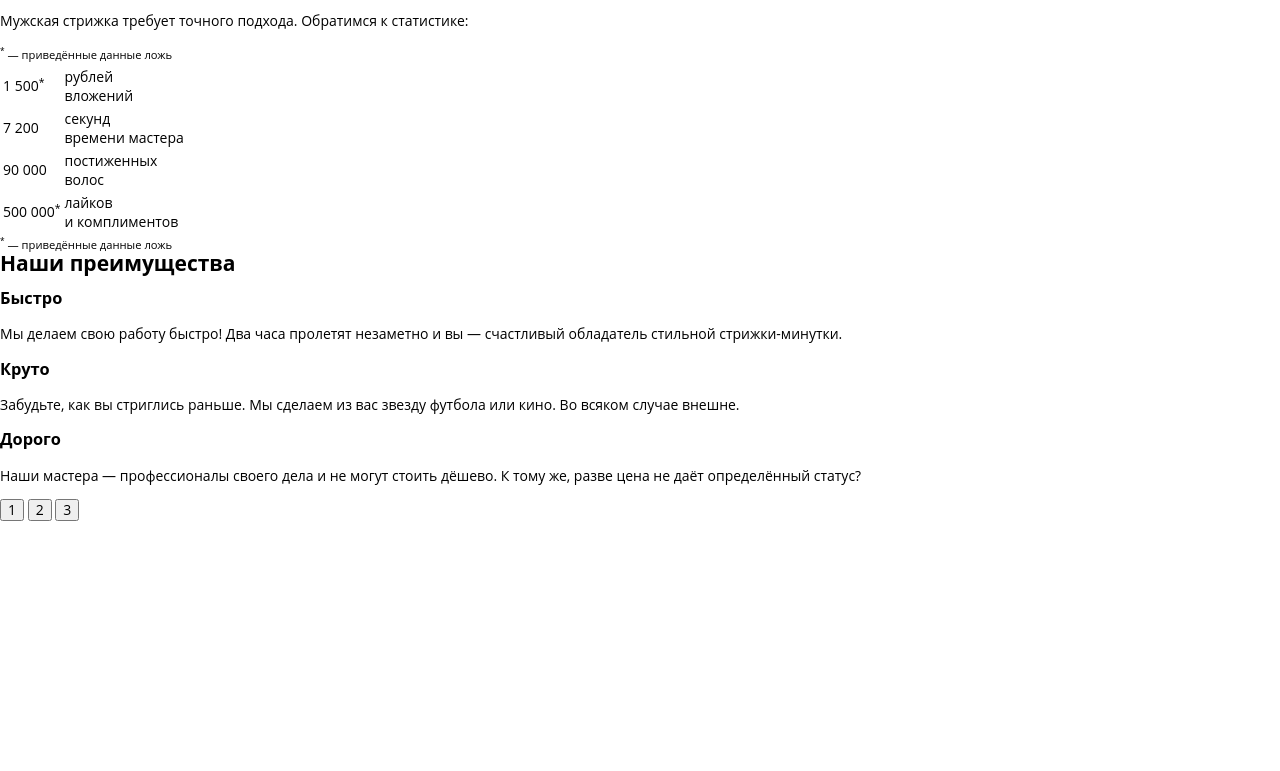
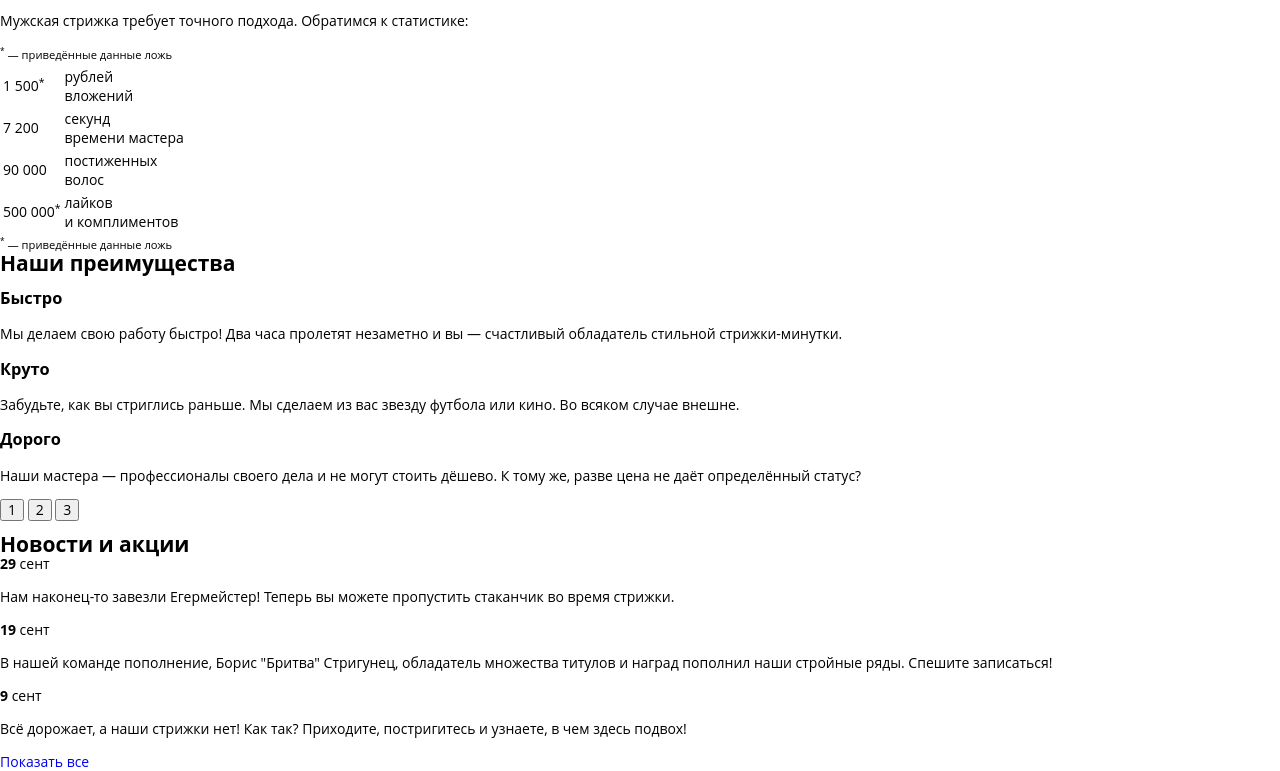
Before and after one commit to homihomka/barbershop, a plain HTML site: page index.html in a window 1280 px wide. Shown: the part 249-1020 px from the top of the page. Before the commit the page ends 800 px from the top, so only its background shows below. Drawn offline with Linux system fonts and the light colour scheme.

Commit message:
add markup section news

```diff
--- a/index.html
+++ b/index.html
@@ -52,7 +52,9 @@
             <header class="stats__header">
                 <h2 class="visually-hidden">Статистика Барбершоп</h2>
                 <b class="stats__slogan">Стрижка у нас это выгодно!</b>
-                <p class="stats__intro">Мужская стрижка требует точного подхода. Обратимся к статистике:</p>
+                <p class="stats__intro">
+                    Мужская стрижка требует точного подхода. Обратимся к статистике:
+                </p>
                 <small class="stats__legend stats__legend--top">
                     <sup>*</sup> — приведённые данные ложь
                 </small>
@@ -109,13 +111,17 @@
                     </li>
                     <li class="advantages__item advantages__item--cool slider__item">
                         <h3 class="advantages__title">Круто</h3>
-                        <p class="advantages__description">Забудьте, как вы стриглись раньше.
-                            Мы сделаем из вас звезду футбола или кино. Во всяком случае внешне.</p>
+                        <p class="advantages__description">
+                            Забудьте, как вы стриглись раньше.
+                            Мы сделаем из вас звезду футбола или кино. Во всяком случае внешне.
+                        </p>
                     </li>
                     <li class="advantages__item advantages__item--price slider__item">
                         <h3 class="" advantages__title>Дорого</h3>
-                        <p class="advantages__description">Наши мастера — профессионалы своего дела и не могут
-                            стоить дёшево. К тому же, разве цена не даёт определённый статус?</p>
+                        <p class="advantages__description">
+                            Наши мастера — профессионалы своего дела и не могут
+                            стоить дёшево. К тому же, разве цена не даёт определённый статус?
+                        </p>
                     </li>
                 </ul>
                 <p class="advantages__toggles slider__toggles">
@@ -123,6 +129,42 @@
                     <button class="slider__toggle" type="button">2</button>
                     <button class="slider__toggle" type="button">3</button>
                 </p>
+            </div>
+        </section>
+
+        <section class="news">
+            <div class="news__wrapper">
+                <h2 class="news__title">Новости и акции</h2>
+                <ul class="news__list">
+                    <li class="news__item">
+                        <time class="news__date" datetime="2017-09-29">
+                            <b class="news__day">29</b> сент
+                        </time>
+                        <p class="news__text">
+                            Нам наконец-то завезли Егермейстер!
+                            Теперь вы можете пропустить стаканчик во время стрижки.
+                        </p>
+                    </li>
+                    <li class="news__item">
+                        <time class="news__date" datetime="2017-09-19">
+                            <b class="news__day">19</b> сент
+                        </time>
+                        <p class="news__text">
+                            В нашей команде пополнение, Борис "Бритва" Стригунец, обладатель множества
+                            титулов и наград пополнил наши стройные ряды. Спешите записаться!
+                        </p>
+                    </li>
+                    <li class="news__item">
+                        <time class="news__date" datetime="2017-09-09">
+                            <b class="news__day">9</b> сент
+                        </time>
+                        <p class="news__text">
+                            Всё дорожает, а наши стрижки нет! Как так? Приходите, постригитесь и узнаете,
+                            в чем здесь подвох!
+                        </p>
+                    </li>
+                </ul>
+                <a class="news__to-all button" href="#">Показать все</a>
             </div>
         </section>
 
```
